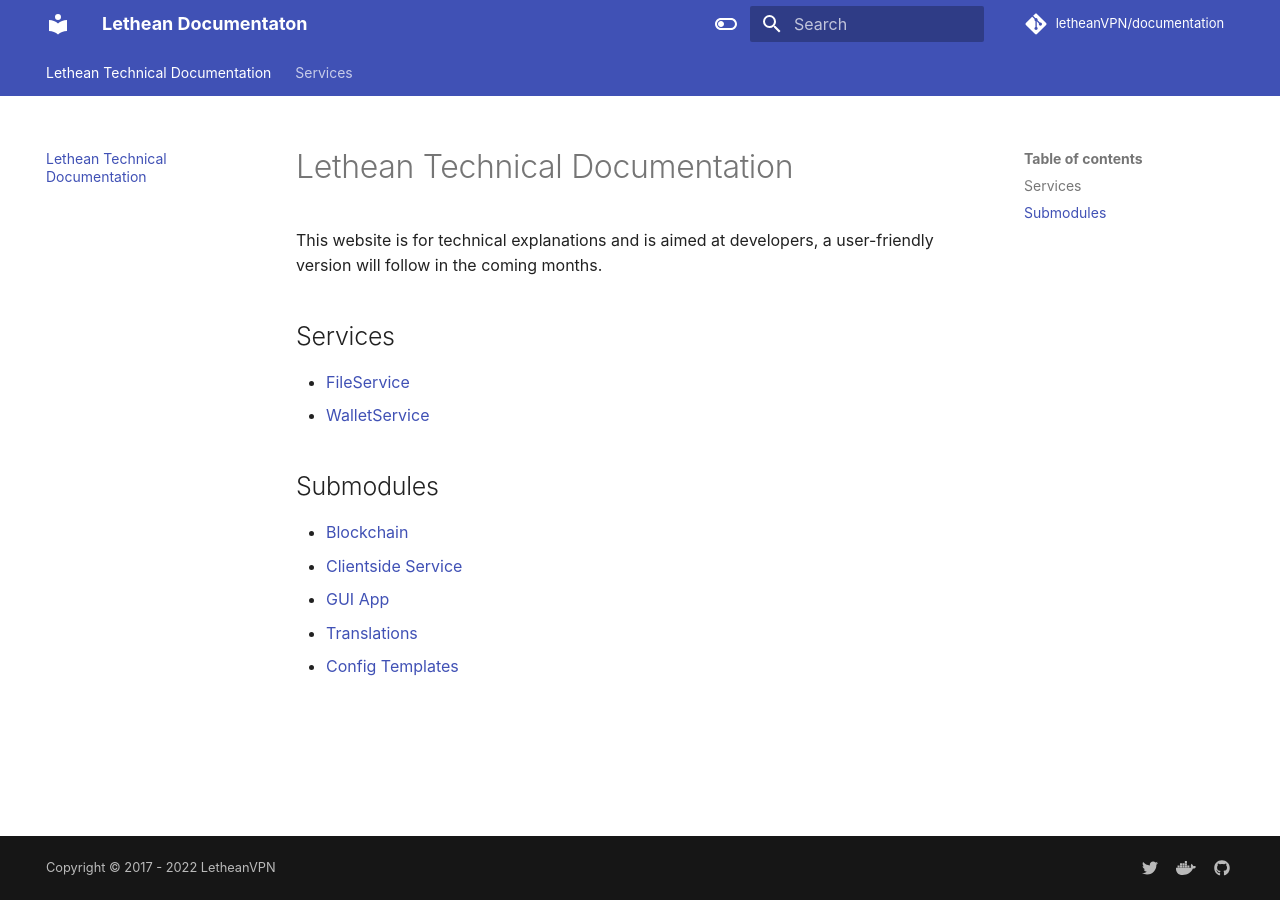
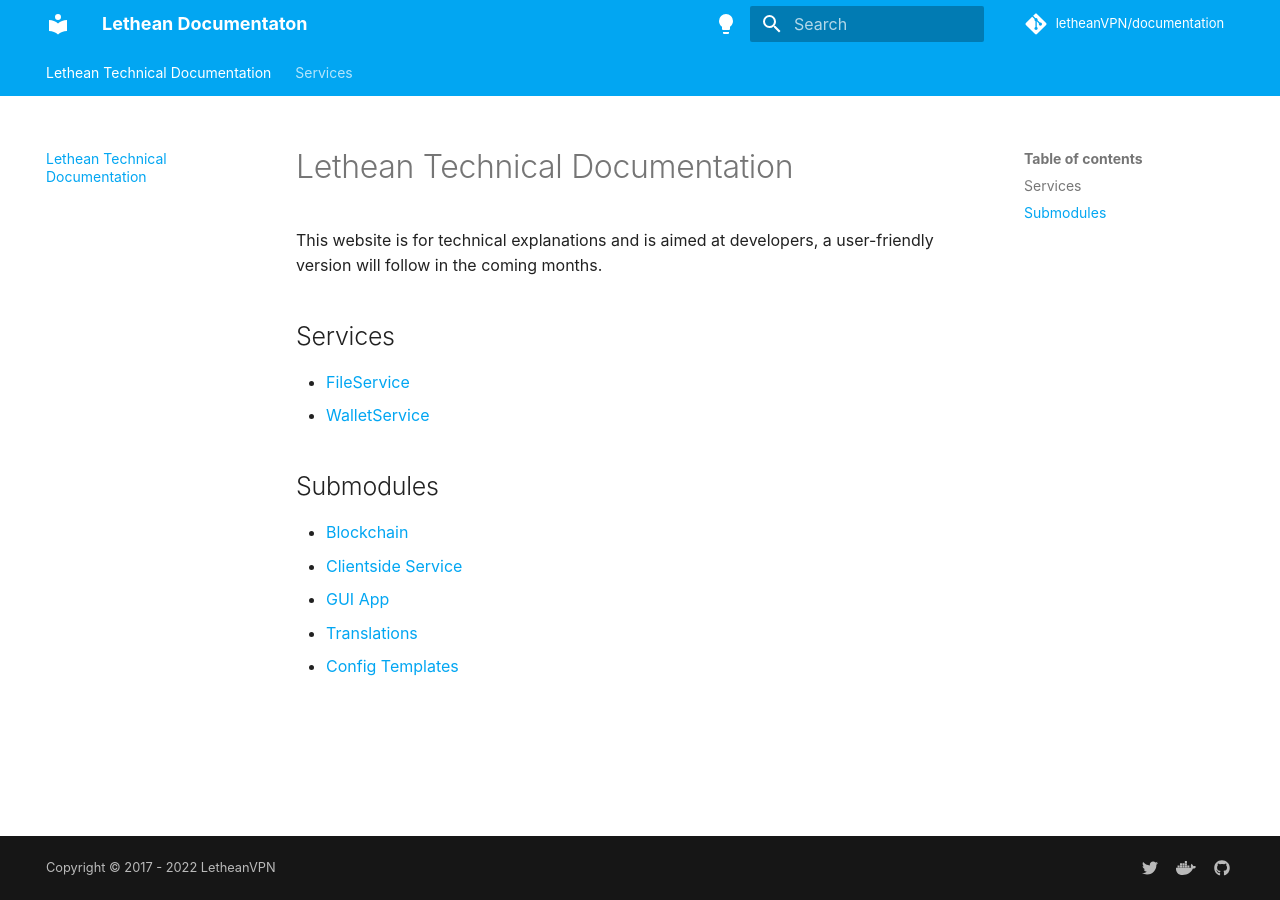
Before and after one commit to letheanVPN/documentation, an MkDocs documentation site: the page built from docs/index.md, in a window 1280 px wide. Built offline with MkDocs 1.6.1 and Material for MkDocs 9.7.7, drawn with Linux system fonts in a browser that asks for light colours; comment, search, counter and statistics services are not loaded.

Commit message:
social cards, theme update.

```diff
--- a/mkdocs.yml
+++ b/mkdocs.yml
@@ -12,14 +12,18 @@
     repo: fontawesome/brands/git-alt
   palette:
     - media: "(prefers-color-scheme: light)"
+      primary: light-blue
+      accent: blue
       scheme: default
       toggle:
-        icon: material/toggle-switch-off-outline
+        icon: material/lightbulb
         name: Switch to dark mode
     - media: "(prefers-color-scheme: dark)"
+      primary: blue-grey
+      accent: blue
       scheme: slate
       toggle:
-        icon: material/toggle-switch
+        icon: material/lightbulb-outline
         name: Switch to light mode
   features:
     - navigation.instant
@@ -33,6 +37,8 @@
     - search.highlight
     - search.share
     - header.autohide
+    - announce.dismiss
+
 extra:
   generator: false
   social:
@@ -42,7 +48,9 @@
       link: https://hub.docker.com/u/lthn
     - icon: fontawesome/brands/github
       link: https://github.com/letheanVPN
+
 plugins:
+  - social
   - git-revision-date-localized:
       type: date
       fallback_to_build_date: true
```
Also changed, not shown: 4 other files.
